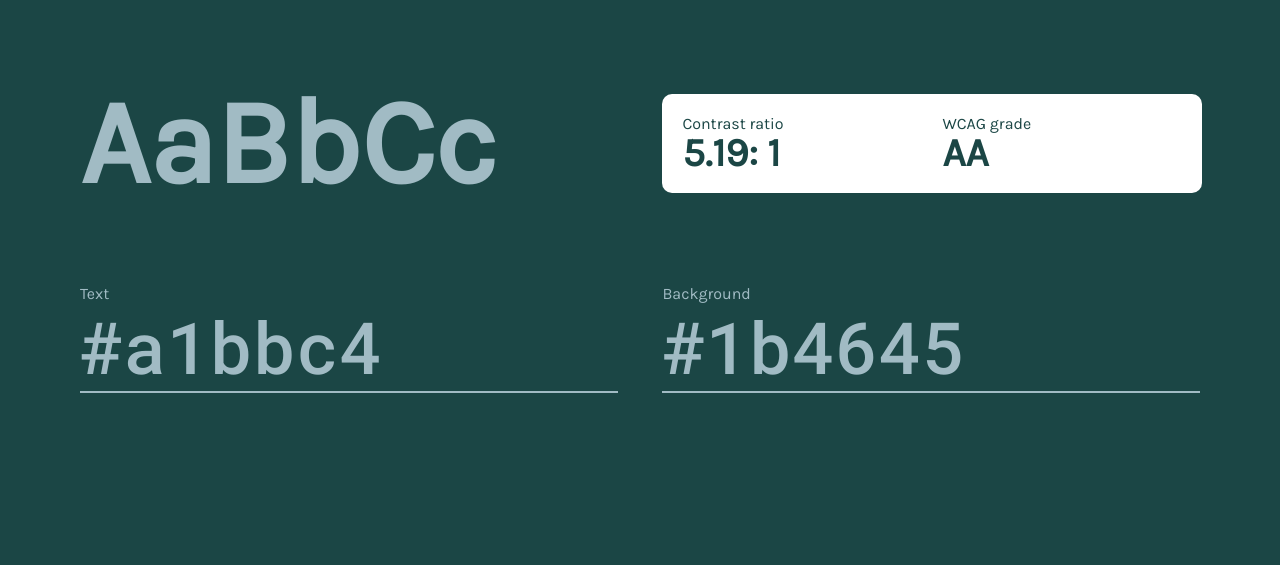
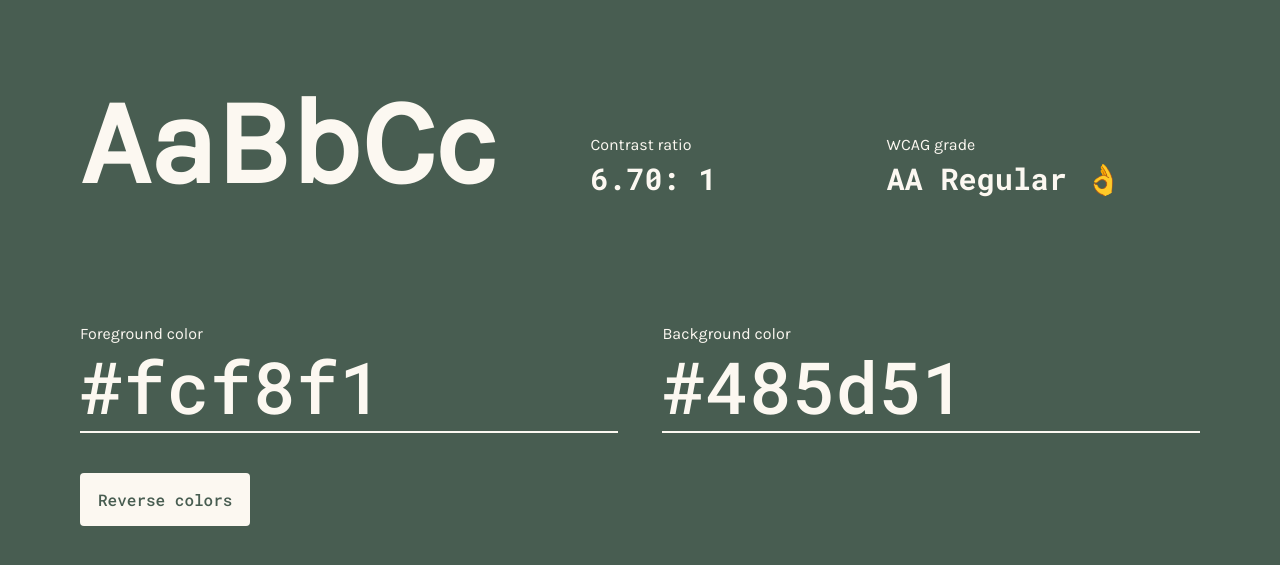
Before and after one commit to ninayujiri/colora11y, a Gatsby site: page / in a window 1280 px wide. Shown: the part 77-642 px from the top of the page. Built offline with nearby package versions, Linux system fonts and the light colour scheme; Gatsby itself is replaced by a stand-in of ours.

Commit message:
Added reverse button, adjusted styles

```diff
--- a/src/components/Background.jsx
+++ b/src/components/Background.jsx
@@ -1,13 +1,9 @@
-import styled from 'styled-components';
+import styled from 'styled-components'
 
 export const Background = styled.div`
-  height: 100vh;
-  width: 100vw;
-  position: absolute;
-  top: 0;
-  right: 0;
-  left: 0;
-  bottom: 0;
+  min-height: 100vh;
+  height: 100%;
+  width: 100%;
   color: ${props => props.color};
   background-color: ${props => props.bgColor};
 `;
--- /dev/null
+++ b/src/components/Button.jsx
@@ -0,0 +1,17 @@
+import React from 'react'
+import styled from 'styled-components'
+
+export const Button = styled.button`
+  font-family: 'Roboto Mono', sans-serif;
+  border: none;
+  cursor: pointer;
+  font-size: 16px;
+  padding: 16px 18px;
+  border-radius: 4px;
+  color: ${ props => props.bgColor };
+  background-color: ${ props => props.color };
+
+  &:hover {
+    filter: brightness(90%);
+  }
+`;
--- a/src/components/Card.jsx
+++ b/src/components/Card.jsx
@@ -1,8 +1,9 @@
-import styled from 'styled-components';
+import styled from 'styled-components'
 
 export const Card = styled.div`
-  padding: 20px;
-  background-color: white;
-  border-radius: 10px;
-  color: #1b4645;
+  padding: 40px;
+
+  @media (max-width: 768px) {
+    padding: 0;
+  }
 `;
--- a/src/components/Container.jsx
+++ b/src/components/Container.jsx
@@ -1,4 +1,4 @@
-import styled from 'styled-components';
+import styled from 'styled-components'
 
 export const Container = styled.div`
   padding: 80px;
--- a/src/components/Form.jsx
+++ b/src/components/Form.jsx
@@ -1,4 +1,10 @@
 import styled from 'styled-components';
+
+export const Form = styled.form`
+  && {
+    color: ${ props => props.color };
+  }
+`;
 
 export const Input = styled.input`
   font-family: 'Roboto Mono', sans-serif;
@@ -23,4 +29,5 @@ export const Input = styled.input`
 
 export const Label = styled.label`
   font-family: 'Karla', sans-serif;
+  padding-bottom: 10px;
 `;
--- a/src/components/Grid.jsx
+++ b/src/components/Grid.jsx
@@ -4,7 +4,8 @@ export const Row = styled.div`
   display: flex;
   justify-content: space-between;
   flex-direction: row;
-  align-items: center;
+  align-items: flex-end;
+  margin-bottom: 40px;
 
   @media (max-width: 768px) {
     flex-direction: column;
@@ -12,7 +13,7 @@ export const Row = styled.div`
 `;
 
 export const Col = styled.div`
-  width: 48%;
+  width: ${props => props.width ? props.width : '48%'};
 
   @media (max-width: 768px) {
     width: 100%;
--- a/src/components/RatioCard.jsx
+++ b/src/components/RatioCard.jsx
@@ -1,21 +1,14 @@
 import React from 'react'
-import styled from 'styled-components';
-import { Label } from './Form';
-import { SubHeading } from './Typography';
-import { Card } from './Card';
-import { Col, Row } from './Grid';
-
-
-const StyledCard = styled(Card)`
-   width: 500px;
-`;
+import { Label } from './Form'
+import { SubHeading } from './Typography'
+import { Card } from './Card'
+import { Col, Row } from './Grid'
 
 const RatioCard = ({
                      ratio,
                      grade
-                   }) => {
-  return (
-      <StyledCard>
+                   }) => (
+    <Card>
       <Row>
         <Col>
           <Label>Contrast ratio</Label>
@@ -28,9 +21,7 @@ const RatioCard = ({
 
         </Col>
       </Row>
-
-      </StyledCard>
+    </Card>
 );
-};
 
 export default RatioCard
--- a/src/components/Typography.jsx
+++ b/src/components/Typography.jsx
@@ -1,19 +1,15 @@
-import styled from 'styled-components';
+import styled from 'styled-components'
 
 export const Heading = styled.h1`
   font-family: 'Karla', sans-serif;
   font-size: 120px;
   line-height: 1;
+  word-break: break-word;
 `;
 
 export const SubHeading = styled.h3`
-  font-family: 'Karla', sans-serif;
-  font-size: 40px;
+  font-family: 'Roboto Mono', sans-serif;
+  font-size: 30px;
   line-height: 1;
-  margin: 0;
+  margin: 10px 0;
 `;
-
-export const Body = styled.p`
-  font-family: 'Karla', sans-serif;
-  line-height: 1;
-`;
--- a/src/layouts/Layout.jsx
+++ b/src/layouts/Layout.jsx
@@ -1,4 +1,5 @@
 import React from 'react'
+import '../styles/global.css'
 
 const Layout = ({children}) => {
   return (
--- a/src/pages/index.js
+++ b/src/pages/index.js
@@ -1,18 +1,19 @@
 import React, { useEffect, useState } from 'react'
-import chroma from 'chroma-js';
-import Layout from '../layouts/Layout';
-import SiteMetadata from '../components/SiteMetadata';
-import { Heading } from '../components/Typography';
-import { Input, Label } from '../components/Form';
-import { Background } from '../components/Background';
-import { Container } from '../components/Container';
-import RatioCard from '../components/RatioCard';
-import { Col, Row } from '../components/Grid';
+import chroma from 'chroma-js'
+import Layout from '../layouts/Layout'
+import SiteMetadata from '../components/SiteMetadata'
+import { Heading } from '../components/Typography'
+import { Form, Input, Label } from '../components/Form'
+import { Background } from '../components/Background'
+import { Container } from '../components/Container'
+import RatioCard from '../components/RatioCard'
+import { Col, Row } from '../components/Grid'
+import { Button } from '../components/Button'
 
 const IndexPage = () => {
   const [inputs, setInputs] = useState({
-    textColor: '#a1bbc4',
-    bgColor: '#1b4645'
+    textColor: '#fcf8f1',
+    bgColor: '#485d51'
   });
   const [ratio, setRatio] = useState();
   const [grade, setGrade] = useState('AaBbCc');
@@ -35,12 +36,21 @@ const IndexPage = () => {
     setRatio(contrastRatio);
 
     if (contrastRatio > 7) {
-      setGrade('AAA');
+      setGrade('AAA 💯');
     } else if (contrastRatio > 4.5) {
-      setGrade('AA');
+      setGrade('AA Regular 👌');
+    } else if (contrastRatio > 3) {
+      setGrade('AA Large 👌')
     } else {
-      setGrade('Fail');
+      setGrade('Fail 👎');
     }
+  };
+
+  const reverseColors = () => {
+    setInputs({
+      textColor: inputs.bgColor,
+      bgColor: inputs.textColor
+    });
   };
 
   return (
@@ -49,21 +59,21 @@ const IndexPage = () => {
         <Background color={ inputs.textColor } bgColor={ inputs.bgColor }>
           <Container>
             <Row>
-              <Col>
+              <Col width="38%">
                 <Heading>
                   AaBbCc
                 </Heading>
               </Col>
-              <Col>
+              <Col width="58%">
                 <RatioCard ratio={ ratio } grade={ grade } />
               </Col>
             </Row>
 
-            <form>
+            <Form color={ inputs.color }>
               <Row>
                 <Col>
-                  <Label for="textColor">
-                    Text
+                  <Label htmlFor="textColor">
+                    Foreground color
                   </Label>
                   <Input
                       id="textColor"
@@ -77,8 +87,8 @@ const IndexPage = () => {
                 </Col>
 
                 <Col>
-                  <Label for="bgColor">
-                    Background
+                  <Label htmlFor="bgColor">
+                    Background color
                   </Label>
                   <Input
                       id="bgColor"
@@ -91,7 +101,17 @@ const IndexPage = () => {
                   />
                 </Col>
               </Row>
-            </form>
+            </Form>
+
+            <Button
+                color={ inputs.textColor }
+                bgColor={ inputs.bgColor }
+                type="button"
+                onClick={ reverseColors }
+            >
+              Reverse colors
+            </Button>
+
 
           </Container>
         </Background>
--- /dev/null
+++ b/src/styles/global.css
@@ -0,0 +1,8 @@
+html {
+  min-height: 100%;
+  margin: 0;
+}
+body {
+  min-height: 100%;
+  margin: 0;
+}
```
Lines whose indentation alone changed are shown as unchanged.
